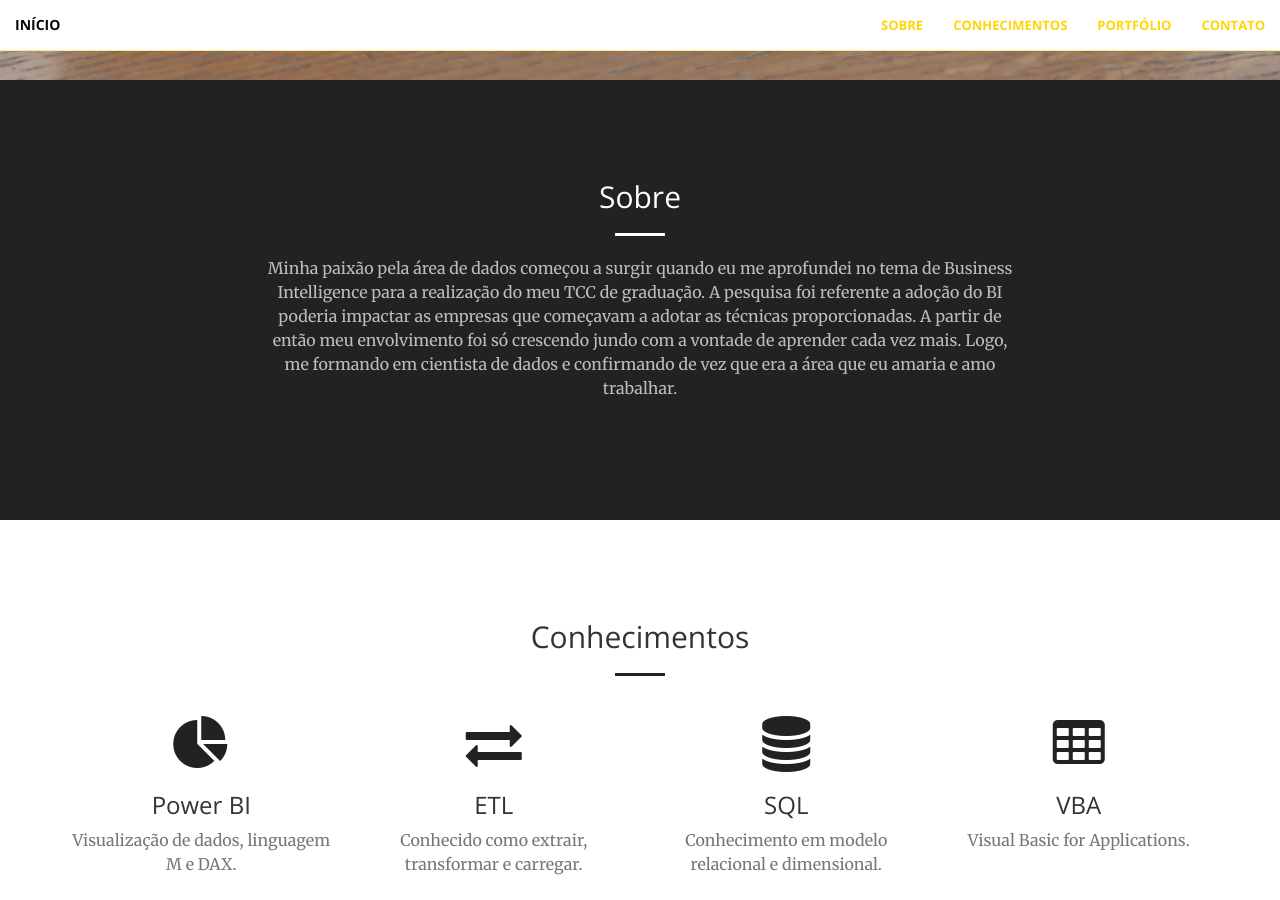
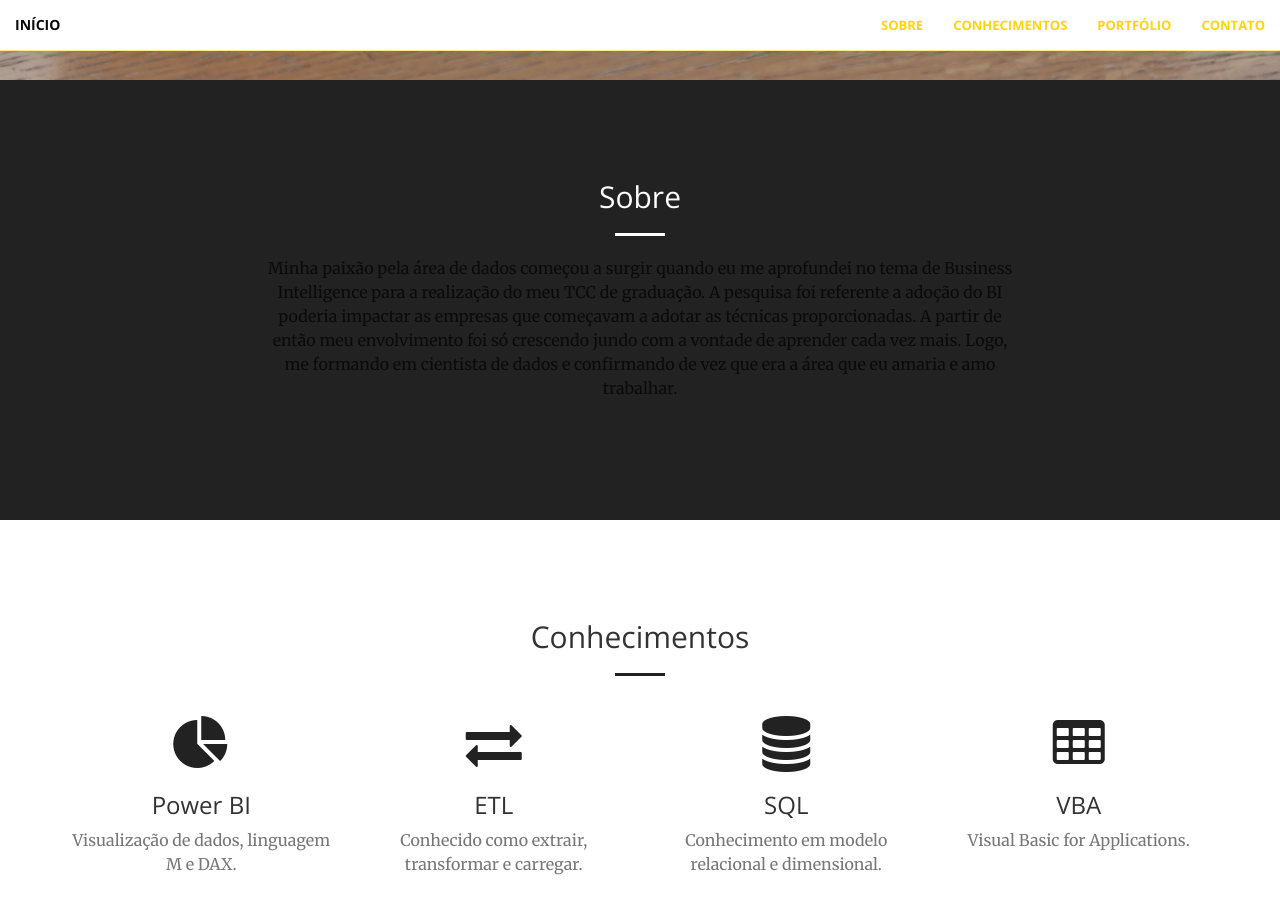
Before and after one commit to jeandata/BI, a Jekyll site: the page built from index.html, in a window 1280 px wide and 900 px high, scrolled down 820 px. Built offline with Jekyll 4.4.1, drawn with Linux system fonts in a browser that asks for light colours.

Commit message:
Update _base.scss

```diff
--- a/_sass/_base.scss
+++ b/_sass/_base.scss
@@ -52,7 +52,7 @@ p {
 }
 
 .text-faded {
-    color: rgba(white, .7);
+    color: rgba(black, .7);
 }
 
 section {
```
